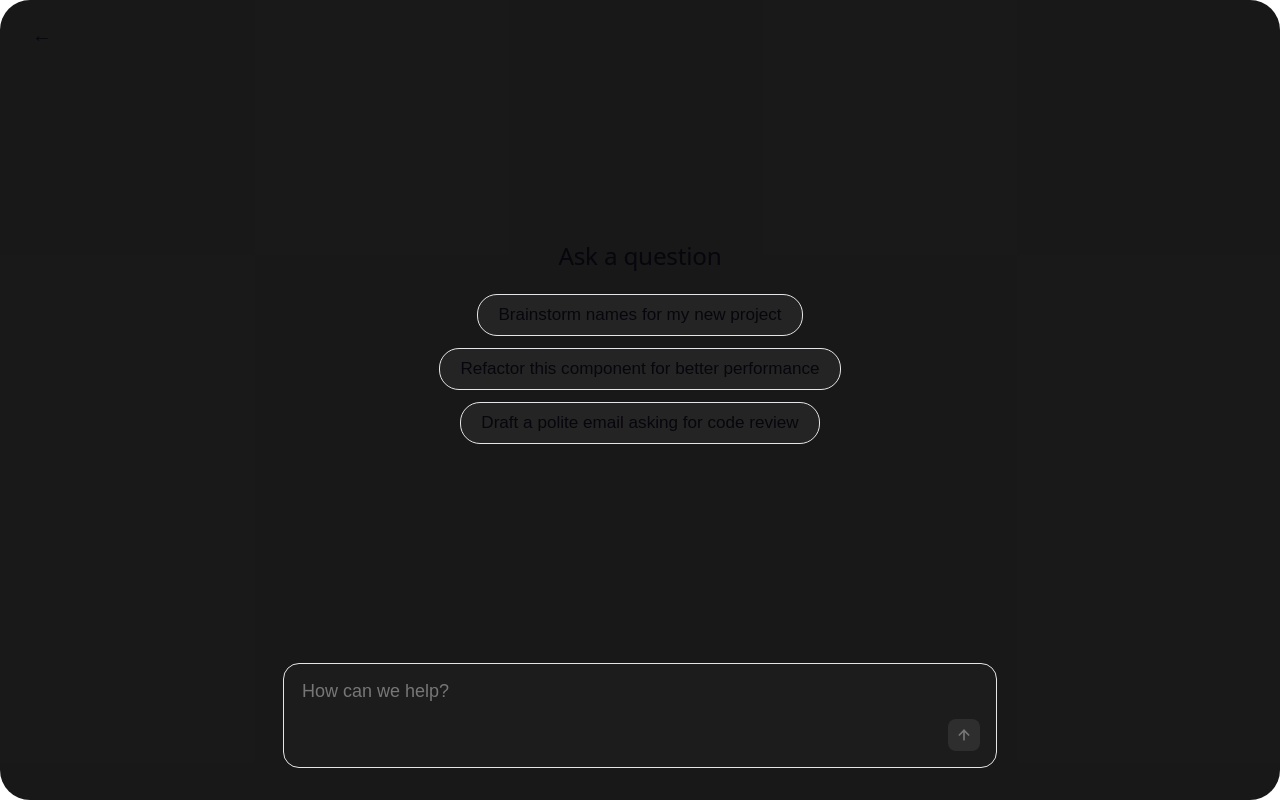
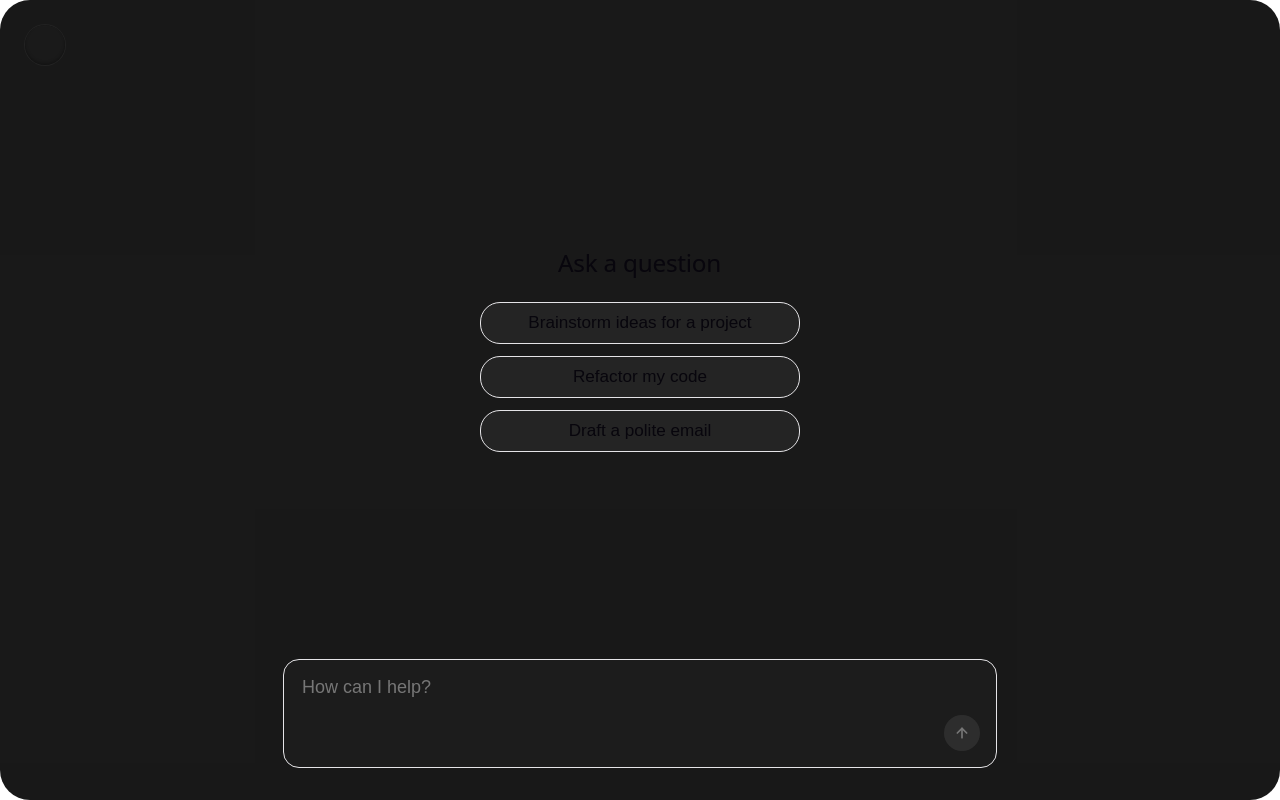
Before and after one commit to shash-v/AI-Study-App, a React (Vite) app in the folder frontend/: page / in a window 1280 px wide. Both pictures are taken after a click on the button "Launch AI Assistant". Built offline with nearby package versions, Linux system fonts and the light colour scheme.

Commit message:
feat: cleaner back button

```diff
--- a/frontend/src/App.css
+++ b/frontend/src/App.css
@@ -70,7 +70,7 @@ body::-webkit-scrollbar,
 }
 
 /* --- Equal Width, Centered, Ovular Pill Style --- */
-.counter {
+.glossy-button {
   display: flex;
   align-items: center;
   justify-content: center;
@@ -84,7 +84,7 @@ body::-webkit-scrollbar,
   border-radius: 9999px;
 
   /* Increased opacity & background protection */
-  background: rgba(24, 24, 27, 0.92);
+  background: rgba(24, 24, 27, 0.60);
   backdrop-filter: blur(8px); /* Blurs orb passing underneath */
   -webkit-backdrop-filter: blur(8px);
 
@@ -94,7 +94,7 @@ body::-webkit-scrollbar,
   margin-bottom: 0;
 
   &:hover {
-    background: rgba(24, 24, 27, 0.98);
+    background: rgba(24, 24, 27, 0.60);
     border-color: var(--accent);
     transform: translateY(-1px);
   }
@@ -324,6 +324,10 @@ body::-webkit-scrollbar,
 
 .pill-btn {
   background: rgba(255, 255, 255, 0.05);
+
+  width: 100%;
+  max-width: 320px; /* Adjust this value to fit your panel layout nicely */
+
   border: 1px solid var(--border, rgba(255, 255, 255, 0.15));
   color: var(--text-h, #ffffff);
   border-radius: 20px;
@@ -331,6 +335,7 @@ body::-webkit-scrollbar,
   font-size: 0.95rem;
   transition: background 0.2s, border-color 0.2s;
 }
+
 
 .pill-btn:hover {
   background: rgba(255, 255, 255, 0.12);
@@ -400,6 +405,7 @@ body::-webkit-scrollbar,
   outline: none;
   color: #ffffff;
   font-size: 1rem;
+  height: auto;
   width: 100%;
 }
 
@@ -442,3 +448,106 @@ body::-webkit-scrollbar,
   font-size: 0.85rem;
   font-weight: 600;
 }
+
+
+
+
+
+
+
+
+
+
+
+
+
+
+.back-btn {
+  all: unset;
+  cursor: pointer;
+  color: var(--color-button, hsl(0deg 0% 66%));
+  border-radius: 50%;
+  font-weight: 600;
+  box-shadow: 0 8px calc(var(--button-shadow-spread, 0) * 1px) -8px rgb(0 0 0/calc(var(--button-shadow-opacity, 0) * 1%));
+  border: 1px solid var(--btn-border-color, rgb(255 255 255 / 5%));
+  display: flex;
+  align-items: center;
+  justify-content: center;
+  position: relative;
+  overflow: hidden;
+  background-color: rgba(0, 0, 0, 0.06);
+  background-image: conic-gradient(from 180deg,
+    color(display-p3 0.95 0.06 0.02 / var(--button-bg-opacity, 0)) 0%,
+    color(display-p3 0.97 0.61 0.07 / var(--button-bg-opacity, 0)) 10%,
+    color(display-p3 0.83 0.87 0.04 / var(--button-bg-opacity, 0)) 20%,
+    color(display-p3 0.31 0.89 0.05 / var(--button-bg-opacity, 0)) 30%,
+    color(display-p3 0.12 0.88 0.88 / var(--button-bg-opacity, 0)) 40%,
+    color(display-p3 0.15 0.8 0.93 / var(--button-bg-opacity, 0)) 50%,
+    color(display-p3 0.14 0.47 0.99 / var(--button-bg-opacity, 0)) 60%,
+    color(display-p3 0.38 0.14 0.99 / var(--button-bg-opacity, 0)) 70%,
+    color(display-p3 0.73 0.04 0.94 / var(--button-bg-opacity, 0)) 80%,
+    color(display-p3 0.93 0.03 0.85 / var(--button-bg-opacity, 0)) 90%,
+    color(display-p3 0.95 0.06 0.02 / var(--button-bg-opacity, 0)) 100%
+  );
+  background-size: calc(100% + 2px);
+  background-position: -1px -1px;
+  transition: --button-shadow-opacity .3s ease, --button-shadow-spread .3s ease, --button-bg-opacity .3s ease, --button-after-opacity .3s ease, opacity .3s ease, box-shadow .3s ease, background-image .3s ease;
+}
+
+.back-btn .inner {
+  width: 40px;
+  height: 40px;
+  background: var(--bg-button, hsl(0deg 0% 10%));
+  border-radius: 50%;
+  display: flex;
+  align-items: center;
+  justify-content: center;
+  box-shadow: inset 0 2px 3px rgba(255, 255, 255, 0.01), inset 0 -2px 3px rgba(0, 0, 0, 0.25);
+}
+
+.back-btn:after {
+  pointer-events: none;
+  border-radius: 50%;
+  content: "";
+  display: block;
+  position: absolute;
+  width: 180%;
+  height: 180%;
+  filter: saturate(2) blur(5px);
+  opacity: calc(var(--button-after-opacity, 0) / 3);
+  background-image: conic-gradient(from 180deg,
+    color(display-p3 0.95 0.06 0.02 / var(--button-bg-opacity, 0)) 0%,
+    color(display-p3 0.97 0.61 0.07 / var(--button-bg-opacity, 0)) 10%,
+    color(display-p3 0.83 0.87 0.04 / var(--button-bg-opacity, 0)) 20%,
+    color(display-p3 0.31 0.89 0.05 / var(--button-bg-opacity, 0)) 30%,
+    color(display-p3 0.12 0.88 0.88 / var(--button-bg-opacity, 0)) 40%,
+    color(display-p3 0.15 0.8 0.93 / var(--button-bg-opacity, 0)) 50%,
+    color(display-p3 0.14 0.47 0.99 / var(--button-bg-opacity, 0)) 60%,
+    color(display-p3 0.38 0.14 0.99 / var(--button-bg-opacity, 0)) 70%,
+    color(display-p3 0.73 0.04 0.94 / var(--button-bg-opacity, 0)) 80%,
+    color(display-p3 0.93 0.03 0.85 / var(--button-bg-opacity, 0)) 90%,
+    color(display-p3 0.95 0.06 0.02 / var(--button-bg-opacity, 0)) 100%
+  );
+  transition: all .3s ease;
+}
+
+.back-btn span {
+  pointer-events: none;
+  font-size: 0.75em;
+  font-weight: 400;
+  color: var(--color-button, hsl(0deg 0% 66%));
+}
+
+.back-btn:hover {
+  --button-shadow-opacity: 16;
+  --button-shadow-spread: 16;
+  --button-after-opacity: 0.5;
+  --button-bg-opacity: 0.18;
+}
+
+.back-btn:hover:active {
+  --button-shadow-opacity: 26;
+  --button-shadow-spread: 26;
+  --button-after-opacity: 0.75;
+  --button-bg-opacity: 0.22;
+}
--- /dev/null
+++ b/frontend/src/components/BackButton.tsx
@@ -0,0 +1,37 @@
+import React, { useEffect } from 'react'
+import '../App.css'
+
+interface BackButtonProps {
+  onBack: () => void
+  shortcutKey?: string
+  title?: string
+}
+
+export const BackButton: React.FC<BackButtonProps> = ({
+  onBack,
+  shortcutKey = 'Escape',
+  title = 'Esc'
+}) => {
+  useEffect(() => {
+    const handleKeyDown = (e: KeyboardEvent) => {
+      if (e.key === shortcutKey) {
+        onBack()
+      }
+    }
+    window.addEventListener('keydown', handleKeyDown)
+    return () => window.removeEventListener('keydown', handleKeyDown)
+  }, [onBack, shortcutKey])
+
+  return (
+    <button
+      type="button"
+      className="back-btn"
+      onClick={onBack}
+      title={title}
+    >
+      <div className="inner">
+        <span></span>
+      </div>
+    </button>
+  )
+}
--- a/frontend/src/components/ChatDashboard.tsx
+++ b/frontend/src/components/ChatDashboard.tsx
@@ -1,4 +1,5 @@
 import React, { useState, useRef, useEffect } from 'react'
+import { BackButton } from './BackButton'
 
 interface ChatDashboardProps {
   onBack: () => void
@@ -10,9 +11,9 @@ export const ChatDashboard: React.FC<ChatDashboardProps> = ({ onBack }) => {
   const messagesEndRef = useRef<HTMLDivElement>(null)
 
   const suggestionPills = [
-    'Brainstorm names for my new project',
-    'Refactor this component for better performance',
-    'Draft a polite email asking for code review',
+    'Brainstorm ideas for a project',
+    'Refactor my code',
+    'Draft a polite email',
   ]
 
   const scrollToBottom = () => {
@@ -43,24 +44,56 @@ export const ChatDashboard: React.FC<ChatDashboardProps> = ({ onBack }) => {
   }
 
   return (
-    <div className="panel chat-panel">
-      {/* Top Header */}
-      <header className="panel-header">
-        <button type="button" className="header-back-btn" onClick={onBack}>
-          ←
-        </button>
-      </header>
+    <div className="panel chat-panel" style={{ position: 'relative', width: '100%', height: '100%' }}>
+      {/* Inline styles for smooth rolling entrance animation */}
+      <style>{`
+        @keyframes rollInCard {
+          0% {
+            opacity: 0;
+            transform: translateY(20px) scale(0.95);
+          }
+          100% {
+            opacity: 1;
+            transform: translateY(0) scale(1);
+          }
+        }
+        .animated-pill-1 {
+          animation: rollInCard 0.5s cubic-bezier(0.16, 1, 0.3, 1) 0.1s both;
+        }
+        .animated-pill-2 {
+          animation: rollInCard 0.5s cubic-bezier(0.16, 1, 0.3, 1) 0.2s both;
+        }
+        .animated-pill-3 {
+          animation: rollInCard 0.5s cubic-bezier(0.16, 1, 0.3, 1) 0.3s both;
+        }
+      `}</style>
+
+      {/* Top Header Container */}
+      <div
+        style={{
+          display: 'flex',
+          justifyContent: 'space-between',
+          alignItems: 'center',
+          width: '100%',
+          padding: '24px 24px 0',
+          boxSizing: 'border-box',
+        }}
+      >
+        <BackButton onBack={onBack} />
+      </div>
 
       {/* Center Layout Container */}
       <div id="center" className="chat-center-container">
         {messages.length === 0 ? (
           /* Empty State Suggestions */
           <div className="empty-state-view">
-            <h2 className="ask-heading">Ask a question</h2>
+            <h2 className="ask-heading" style={{ animation: 'rollInCard 0.4s cubic-bezier(0.16, 1, 0.3, 1) 0s both' }}>
+              Ask a question
+            </h2>
             <div className="pills-wrapper">
               <button
                 type="button"
-                className="pill-btn"
+                className="pill-btn animated-pill-1"
                 onClick={() => sendMessage(suggestionPills[0])}
               >
                 {suggestionPills[0]}
@@ -68,14 +101,14 @@ export const ChatDashboard: React.FC<ChatDashboardProps> = ({ onBack }) => {
               <div className="pills-row">
                 <button
                   type="button"
-                  className="pill-btn"
+                  className="pill-btn animated-pill-2"
                   onClick={() => sendMessage(suggestionPills[1])}
                 >
                   {suggestionPills[1]}
                 </button>
                 <button
                   type="button"
-                  className="pill-btn"
+                  className="pill-btn animated-pill-3"
                   onClick={() => sendMessage(suggestionPills[2])}
                 >
                   {suggestionPills[2]}
@@ -104,17 +137,31 @@ export const ChatDashboard: React.FC<ChatDashboardProps> = ({ onBack }) => {
           <input
             type="text"
             className="panel-input"
-            placeholder="How can we help?"
+            placeholder="How can I help?"
             value={input}
             onChange={(e) => setInput(e.target.value)}
           />
 
           <div className="input-card-footer">
-            <button type="submit" className="submit-arrow-btn" disabled={!input.trim()}>
-            <svg width="16" height="16" viewBox="0 0 24 24" fill="none" stroke="currentColor" strokeWidth="2.5" strokeLinecap="round" strokeLinejoin="round">
+            <button
+              type="submit"
+              className="submit-arrow-btn"
+              disabled={!input.trim()}
+              style={{
+                width: '36px',
+                height: '36px',
+                borderRadius: '50%',
+                display: 'flex',
+                alignItems: 'center',
+                justifyContent: 'center',
+                padding: 0,
+                flexShrink: 0
+              }}
+            >
+              <svg width="16" height="16" viewBox="0 0 24 24" fill="none" stroke="currentColor" strokeWidth="2.5" strokeLinecap="round" strokeLinejoin="round">
                 <line x1="12" y1="19" x2="12" y2="5"></line>
                 <polyline points="5 12 12 5 19 12"></polyline>
-            </svg>
+              </svg>
             </button>
           </div>
         </form>
--- a/frontend/src/components/Home.tsx
+++ b/frontend/src/components/Home.tsx
@@ -202,13 +202,13 @@ export const Home: React.FC<HomeProps> = ({
         </div>
 
         <div className="landing-actions">
-          <button type="button" className="counter" onClick={onLaunch}>
+          <button type="button" className="glossy-button" onClick={onLaunch}>
             Launch AI Assistant
           </button>
 
           <button
             type="button"
-            className="counter upload-btn"
+            className="glossy-button upload-btn"
             onClick={onOpenPomodoro}
           >
             Pomodoro Timer
@@ -216,7 +216,7 @@ export const Home: React.FC<HomeProps> = ({
 
           <button
             type="button"
-            className="counter upload-btn"
+            className="glossy-button upload-btn"
             onClick={handleUploadClick}
           >
             Upload Documents
```
Also changed, not shown: frontend/src/components/Pomodoro.tsx (+76 -107 lines), frontend/src/components/SettingsModal.tsx (added, +49 -0 lines).
